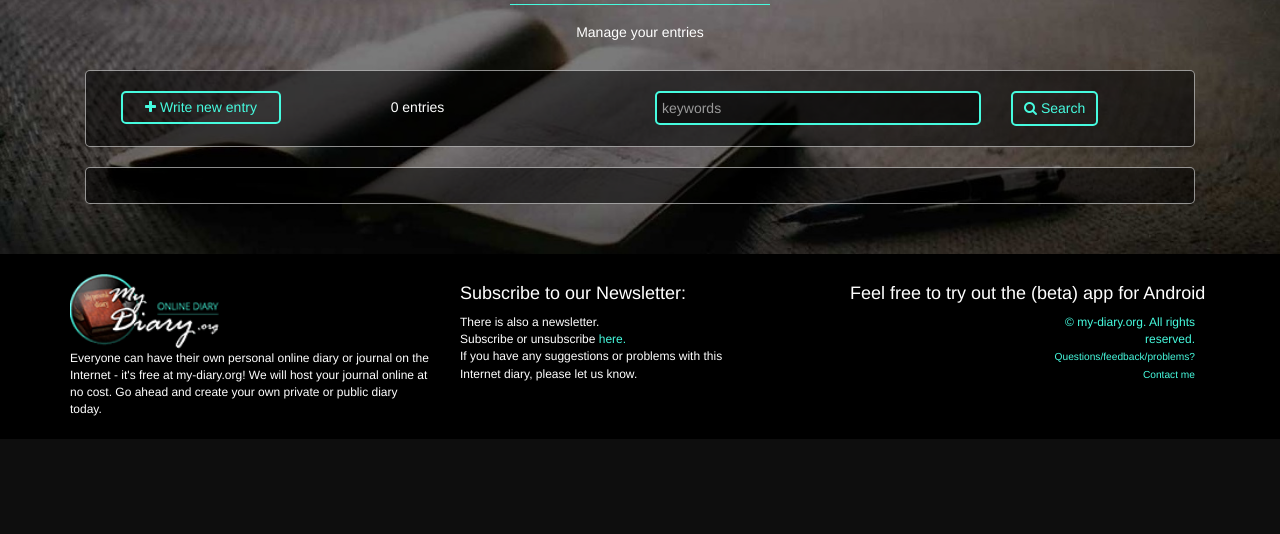
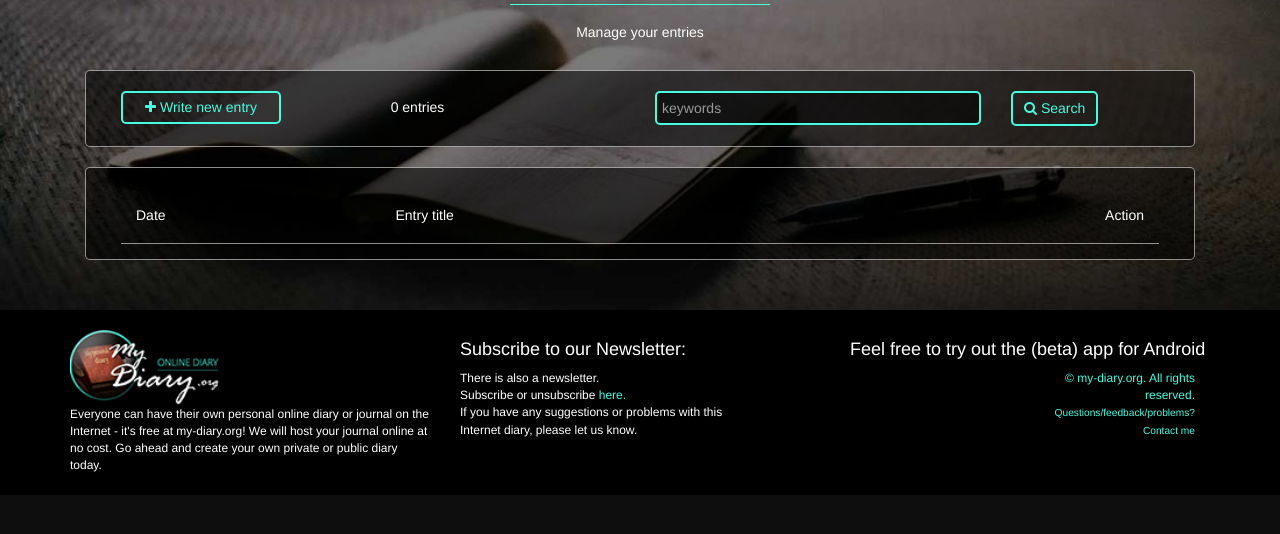
Before and after one commit to anasyawulandari/my-diary, a CodeIgniter app: page /my-diary/myEntryControl in a window 1280 px wide. Shown: the part 231-765 px from the top of the page. Run offline with CodeIgniter, Linux system fonts and the light colour scheme; the visitor is signed in with stand-in values (Sample User, id 1); data comes from the database, SQL or seed files in the repository; some libraries are stand-ins or nearby versions.

Commit message:
benerin tampilan myEntry

```diff
--- a/application/views/edit.php
+++ b/application/views/edit.php
@@ -105,7 +105,7 @@
   <ul class="nav navbar-nav  navbar-right">
    <li class="text-center">Welcome</li>
 
-  <li><a href=""><i class="fa fa-sign-out"></i>Logout</a></li>
+  <li><a href="<?php echo base_url().'Mydiary/logout';?>"><i class="fa fa-sign-out"></i>Logout</a></li>
   </ul>
  </div>
  </div></div></div>
--- a/application/views/myentry.php
+++ b/application/views/myentry.php
@@ -161,19 +161,34 @@
      </div>
                 </div><div class='col-lg-12 mt2'>
  <div class='box_in' style='padding:20px 50px 15px;'>
-
-
- <?php if($entri != null) foreach($entri as $row){ ?>
- <div>
- <h2><?= $row->judul?></h2>
- <?= $row->isi?> </br>
- <?= $row->timestamp?>
- <a href= "<?php echo base_url('Mydiary/editentry/').$row->id_entry?>" class="btn btn-primary">
-Edit</a>
-<a href= "<?php echo base_url('Mydiary/deleteentry/').$row->id_entry?>" class="btn btn-primary">
-Hapus</a>
+  <div class='row '>
+   <div class='col-lg-12 '>
+     <div class='row diary_entry'>
+      <div class='col-md-3'>
+      <div>Date</div>
+      </div>
+      <div class='col-md-6'>
+      <div>Entry title</div>
+      </div>
+      <div class='col-md-3 my_diary_options'>Action
+      </div>
+     </div>
+<?php if($entri != null) foreach($entri as $row){ ?>
+  <div class='row diary_entry'>
+  <div class='col-md-3'>
+  <div><?= $row->timestamp?></div>
+  </div>
+  <div class='col-md-6'>
+  <div><?= $row->judul?></a></div>
+  </div>
+  <div class='col-md-3 my_diary_options'>
+  <a href=''><i class='fa fa-eye'></i></a>
+  <a href='<?php echo base_url('Mydiary/editentry/').$row->id_entry?>'><i class='fa fa-pencil-square-o'></i></a>
+  <a href='<?php echo base_url('Mydiary/deleteentry/').$row->id_entry?>'><i class='fa fa-remove'></i></a>
+  </div>
  </div>
 <?php } ?>
+
 
  </div></div></div>
         </main>
--- a/application/views/new_entry.php
+++ b/application/views/new_entry.php
@@ -111,7 +111,7 @@
    </div>
   <div id="navbar1" class="navbar-collapse collapse">
   <ul class="nav navbar-nav">
-   <li><a href=""><i class="fa fa-book"></i>My entries</a></li>
+   <li><a href="<?php echo base_url().'Mydiary/myentry';?>"><i class="fa fa-book"></i>My entries</a></li>
    <li><a href=""><i class="fa fa-plus"></i>Write new entry </a></li>
    <li><a href=""><i class="fa fa-user"></i>Account</a></li>
    <li><a href=""><i class="fa fa-envelope"></i>Messages</a></li>
```
